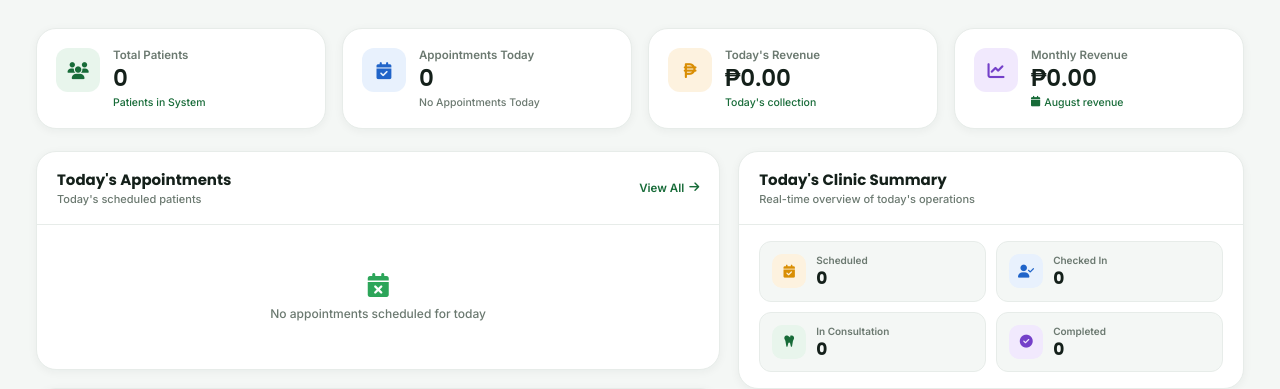
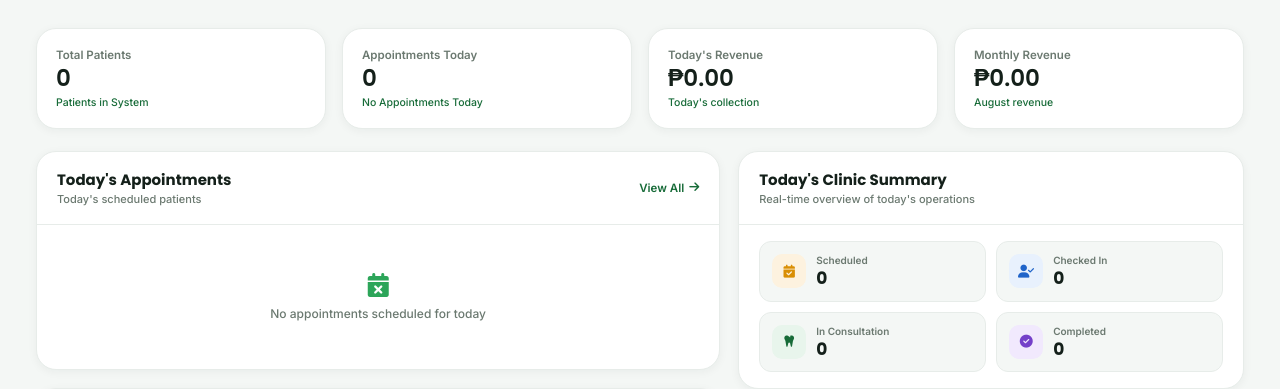
Before and after one commit to Erw1xn/DENTAL_CLINIC_SYSTEM, a PHP site: page /dashboard.html in a window 1280 px wide. Shown: the part 108-497 px from the top of the page. Run offline with PHP 8.4, Linux system fonts and the light colour scheme.

Commit message:
Save progress on patients page and appointmentsss

```diff
--- a/staff/dashboard/dashboard.css
+++ b/staff/dashboard/dashboard.css
@@ -236,6 +236,7 @@ HEADER
 
 /* =========================================================
    STAT CARDS
+   ONLY THIS SECTION WAS CHANGED
 ========================================================= */
 
 .stats-grid {
@@ -248,7 +249,6 @@ STAT CARDS
 .stat-card {
   display: flex;
   align-items: flex-start;
-  gap: 13px;
   min-width: 0;
   padding: 19px;
   background: var(--white);
@@ -265,37 +265,12 @@ STAT CARDS
   box-shadow: var(--shadow-hover);
 }
 
+/* Icons are intentionally removed from the four stat cards */
 .stat-icon {
-  width: 44px;
-  height: 44px;
-  display: flex;
-  align-items: center;
-  justify-content: center;
-  flex-shrink: 0;
-  border-radius: var(--radius-md);
-  font-size: 17px;
+  display: none;
 }
 
-.icon-patients {
-  background: var(--green-100);
-  color: var(--green-700);
-}
-
-.icon-appointments {
-  background: var(--blue-100);
-  color: var(--blue-500);
-}
-
-.icon-revenue {
-  background: var(--amber-100);
-  color: var(--amber-500);
-}
-
-.icon-monthly {
-  background: var(--purple-100);
-  color: var(--purple-500);
-}
-
+/* Stat content */
 .stat-body {
   display: flex;
   flex-direction: column;
@@ -303,12 +278,14 @@ STAT CARDS
   gap: 2px;
 }
 
+/* Keep the main labels unchanged */
 .stat-label {
   color: var(--ink-500);
   font-size: 11.5px;
   font-weight: 600;
 }
 
+/* Keep the values unchanged */
 .stat-value {
   font-family: var(--font-display);
   font-size: 23px;
@@ -318,36 +295,30 @@ STAT CARDS
   white-space: nowrap;
 }
 
-.stat-trend {
+/*
+   ALL FOUR SMALL TEXTS ARE NOW
+   CONSISTENT GREEN
+*/
+.stat-trend,
+.stat-trend.up,
+.stat-trend.neutral,
+.stat-trend.down,
+#statPatientsTrend,
+#statAppointmentsTrend,
+#statTodayRevenueTrend,
+#statMonthlyRevenueTrend {
   display: inline-flex;
   align-items: center;
   gap: 4px;
   margin-top: 1px;
   font-size: 10.5px;
   font-weight: 500;
-  color: var(--ink-500);
-}
-
-.stat-trend.up {
-  color: var(--green-700);
-}
-
-.stat-trend.neutral {
-  color: var(--ink-500);
-}
-
-.stat-trend.down {
-  color: var(--red-500);
-}
-
-#statTodayRevenueTrend,
-#statMonthlyRevenueTrend {
   color: var(--green-700) !important;
 }
 
-#statTodayRevenueTrend i,
+/* No icon is used in August revenue anymore */
 #statMonthlyRevenueTrend i {
-  color: var(--green-700) !important;
+  display: none;
 }
 
 /* =========================================================
@@ -1034,13 +1005,6 @@ RESPONSIVE
 
   .stat-card {
     padding: 16px;
-    gap: 12px;
-  }
-
-  .stat-icon {
-    width: 40px;
-    height: 40px;
-    font-size: 15px;
   }
 
   .stat-value {
--- a/staff/dashboard/dashboard.html
+++ b/staff/dashboard/dashboard.html
@@ -75,7 +75,7 @@
                 <button
                   type="button"
                   class="qa-btn-pill"
-                  onclick="window.location.href = '../patient/patient.html'"
+                  onclick="window.location.href = '../patients/patients.html'"
                 >
                   <i class="fa-solid fa-user-plus"></i>
                   <span>Add Patient</span>
@@ -87,14 +87,11 @@
 
         <!-- STAT CARDS -->
         <section class="stats-grid">
+          <!-- TOTAL PATIENTS -->
           <div
             class="stat-card"
             title="Total number of registered patients in the system"
           >
-            <div class="stat-icon icon-patients">
-              <i class="fa-solid fa-users"></i>
-            </div>
-
             <div class="stat-body">
               <span class="stat-label"> Total Patients </span>
 
@@ -106,56 +103,46 @@
             </div>
           </div>
 
+          <!-- APPOINTMENTS TODAY -->
           <div class="stat-card" title="Appointments scheduled for today">
-            <div class="stat-icon icon-appointments">
-              <i class="fa-solid fa-calendar-check"></i>
-            </div>
-
             <div class="stat-body">
               <span class="stat-label"> Appointments Today </span>
 
               <span class="stat-value" id="statTodayAppointments"> 0 </span>
 
-              <span class="stat-trend neutral" id="statAppointmentsTrend">
+              <span class="stat-trend up" id="statAppointmentsTrend">
                 No Appointments Today
               </span>
             </div>
           </div>
 
+          <!-- TODAY'S REVENUE -->
           <div
             class="stat-card"
             title="Total payment transactions recorded today"
           >
-            <div class="stat-icon icon-revenue">
-              <i class="fa-solid fa-peso-sign"></i>
-            </div>
-
             <div class="stat-body">
               <span class="stat-label"> Today's Revenue </span>
 
               <span class="stat-value" id="statTodayRevenue"> ₱0.00 </span>
 
-              <span class="stat-trend neutral" id="statTodayRevenueTrend">
+              <span class="stat-trend up" id="statTodayRevenueTrend">
                 Today's collection
               </span>
             </div>
           </div>
 
+          <!-- MONTHLY REVENUE -->
           <div
             class="stat-card"
             title="Total accumulated revenue generated this month"
           >
-            <div class="stat-icon icon-monthly">
-              <i class="fa-solid fa-chart-line"></i>
-            </div>
-
             <div class="stat-body">
               <span class="stat-label"> Monthly Revenue </span>
 
               <span class="stat-value" id="statMonthlyRevenue"> ₱0.00 </span>
 
               <span class="stat-trend up" id="statMonthlyRevenueTrend">
-                <i class="fa-solid fa-calendar"></i>
                 August revenue
               </span>
             </div>
```
Also changed, not shown: staff/patients/patients.js (+129 -175 lines), staff/inventory/inventory.css (added), staff/inventory/inventory.html (added), staff/inventory/inventory.js (added). Lines whose indentation alone changed are shown as unchanged.
